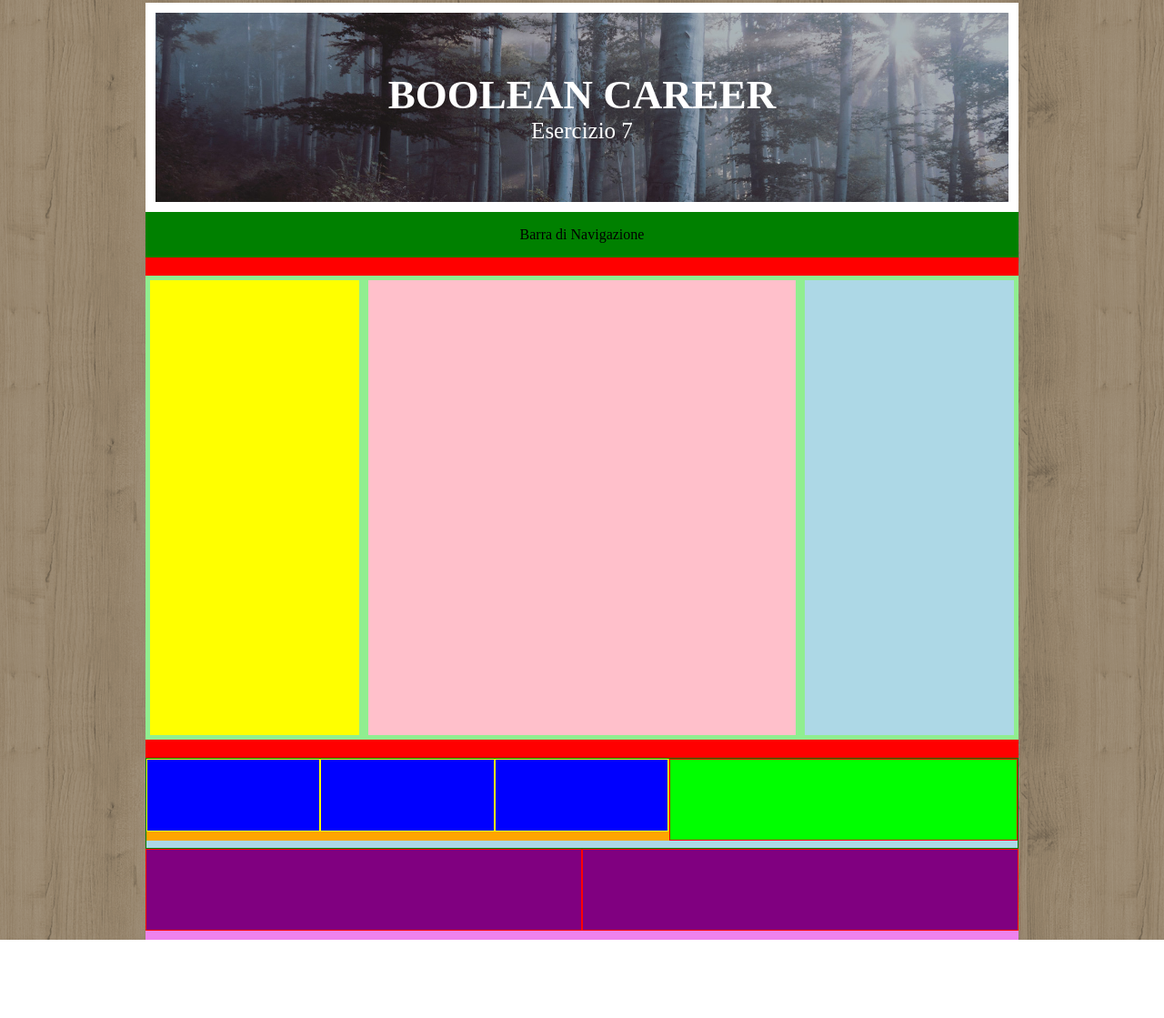
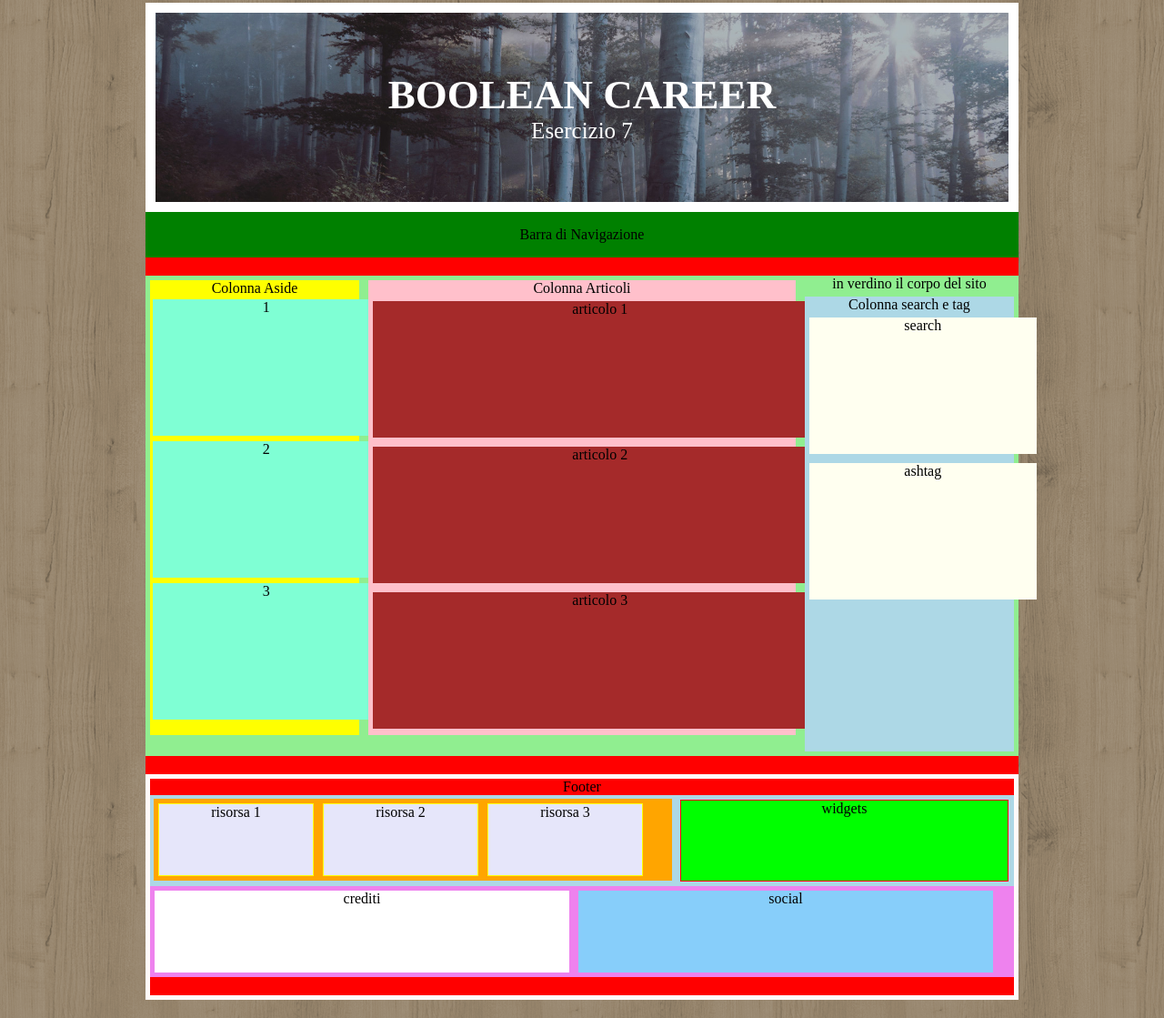
Before and after one commit to JakeShelterwin/htmlcss-struttura-wp, a plain HTML site: page index.html in a window 1280 px wide. Shown: the part 17-1136 px from the top of the page at 91% size. Before the commit the page ends 1050 px from the top, so only its background shows below. Drawn offline with Linux system fonts and the light colour scheme.

Commit message:
Miglioramenti

```diff
--- a/index.html
+++ b/index.html
@@ -31,48 +31,80 @@
         </header>
     <!-- Corpo del sito, contiene le 3 colonne principali -->
     <div class="corpoSito">
+        in verdino il corpo del sito
+        <aside class="colonnaASIDE">
+          Colonna Aside
+          <div class="blocco">
+            1
+          </div>
+          <div class="blocco">
+            2
+          </div>
+          <div class="blocco">
+            3
+          </div>
+        </aside>
 
-        <aside class="colonnaASIDE">
-
-        </aside>
         <section class="colonnaArticoli">
+        Colonna Articoli
+          <article class="articolo">
+            articolo 1
+          </article>
+          <article class="articolo">
+            articolo 2
+          </article>
+          <article class="articolo">
+            articolo 3
+          </article>
 
         </section>
+
         <aside class="colonnaSearchTag">
-
+          Colonna search e tag
+          <div class="search">
+            search
+          </div>
+          <div class="ashtag">
+            ashtag
+          </div>
         </aside>
     </div>
 
     <footer>
-        <div class="risorseWidgets">
+      Footer
+        <section class="risorseWidgets">
 
-            <div class="risorsE">
+            <div class="utilities">
+
 
               <div class="risorsa">
+                risorsa 1
 
               </div>
               <div class="risorsa">
+                risorsa 2
 
               </div>
               <div class="risorsa">
-
+                risorsa 3
               </div>
 
             </div>
 
             <div class="widgets">
+              widgets
 
             </div>
 
-        </div>
-        <div class="creditiESocial">
+        </section>
+        <section class="creditiESocial">
             <div class="crediti">
-
+              crediti
             </div>
             <div class="social">
-
+              social
             </div>
-        </div>
+        </section>
     </footer>
 
     </div>
--- a/styles.css
+++ b/styles.css
@@ -14,8 +14,8 @@ body{
   left: 12.5%;
   text-align: center;
   background-color: red;
-  top: 20px;
-  bottom: 20px;
+  margin-top: 20px;
+  margin-bottom: 20px;
   position: relative;
 }
 
@@ -95,6 +95,16 @@ ul {
   float: left;
   margin: 0.5%;
 }
+
+.blocco{
+  display: inline-block;
+  height: 150px;
+  width: 250px;
+  background-color: aquamarine;
+  margin: 3px;
+
+}
+
 .colonnaArticoli{
   height: 500px;
   width: 49%;
@@ -102,6 +112,21 @@ ul {
   float: left;
   margin: 0.5%;
 }
+
+.colonnaArticoli:after {
+  content:"";
+  display:table;
+  clear:both;
+}
+
+.articolo{
+  display: inline-block;
+  height: 150px;
+  width: 500px;
+  background-color: brown;
+  margin: 5px;
+}
+
 .colonnaSearchTag{
   height: 500px;
   width: 24%;
@@ -110,15 +135,27 @@ ul {
   margin: 0.5%;
 }
 
+.search, .ashtag{
+  display: inline-block;
+  height: 150px;
+  width: 250px;
+  background-color: ivory;
+  margin: 5px;
+}
 
 /* *******************************+** *//* ****************************+** */
 /* *******************************+* FOOTER ***************************+** */
 /* *******************************+** *//* ****************************+** */
+
+footer{
+    border: 5px solid snow;
+}
+
 .risorseWidgets{
   height: 100px;
   width: 100%;
   background-color: lightblue;
-  border: 1px solid green;
+
 }
 
 .risorseWidgets:after {
@@ -127,14 +164,15 @@ ul {
   clear:both;
 }
 
-.risorsE{
+.utilities{
   height: 90px;
   width: 60%;
   background-color: orange;
   float: left;
+  margin: 4px;
 }
 
-.risorsE:after {
+.utilities:after {
   content:"";
   display:table;
   clear:both;
@@ -142,24 +180,22 @@ ul {
 
 .risorsa{
   height: 80px;
-  width: 33.3%;
-  background-color: blue;
+  width: 30%;
+  background-color: lavender;
   float: left;
   border: 1px solid yellow;
+  margin: 5px;
 }
 
 .widgets{
   height: 90px;
-  width: 40%;
+  width: 38%;
   background-color: lime;
   float: left;
-  border: 1px solid red;
+  border: 1px red solid;
+  margin: 5px;
 }
-.widgets:after {
-  content:"";
-  display:table;
-  clear:both;
-}
+
 
 .creditiESocial{
   height: 100px;
@@ -176,16 +212,16 @@ ul {
 
 .crediti {
   height: 90px;
-  width: 50%;
-  background-color: purple;
+  width: 48%;
+  background-color: white;
   float: left;
-  border: 1px solid red;
+  margin: 5px;
 }
 
 .social {
   height: 90px;
-  width: 50%;
-  background-color: purple;
+  width: 48%;
+  background-color: LightSkyBlue;
   float: left;
-  border: 1px solid red;
+  margin: 5px;
 }
```
